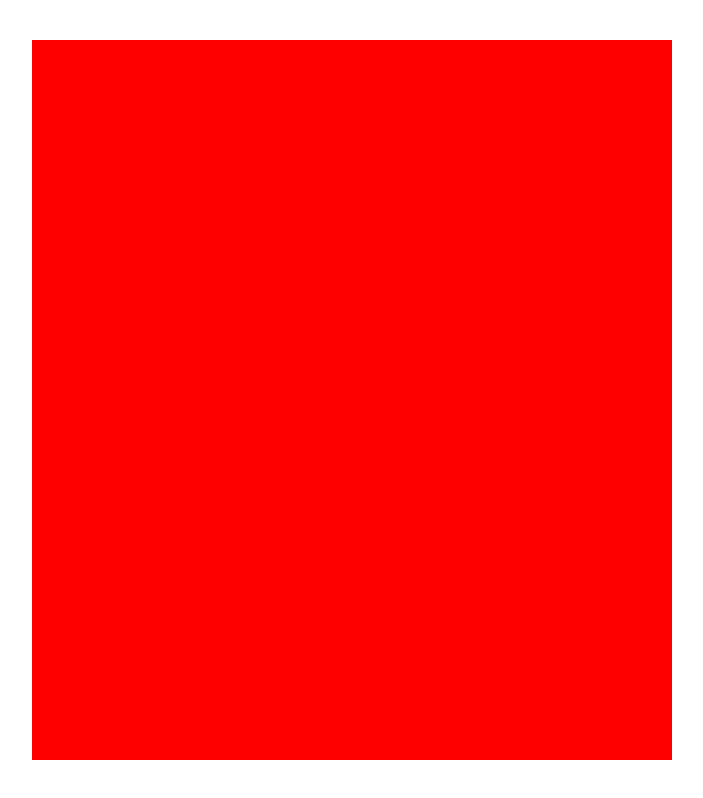
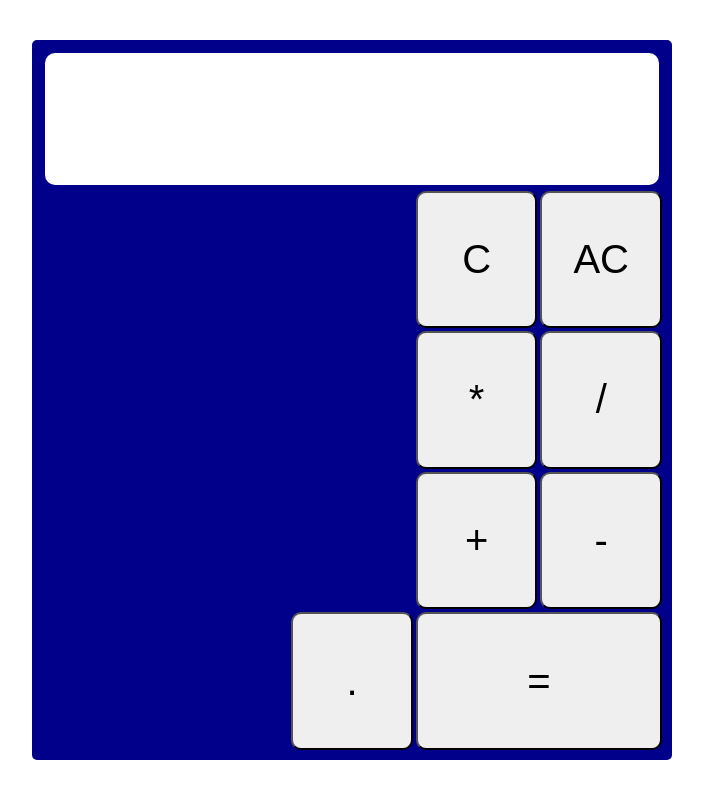
Before and after one commit to marcorampin/calculator, a plain HTML site: page index.html in a window 1280 px wide. Shown: the whole page, without its empty margins (288-991 px from the left). Drawn offline with Linux system fonts and the light colour scheme.

Commit message:
Added buttons for deleting, operators and comma

```diff
--- a/index.html
+++ b/index.html
@@ -6,7 +6,7 @@
 	<title>Calculator</title>
 
 	<link rel="stylesheet" type="text/css" href="main.css">
-	<script src="script.js" type="text/javascript"></script>
+	<script src="script.js" type="text/javascript" defer></script>
     </head>
     <body>
 	<div id="calculator">
--- a/main.css
+++ b/main.css
@@ -1,11 +1,32 @@
+* {
+    box-sizing: border-box;
+}
+
 body {
     margin: 0;
     padding: 0;
 }
 
+button {
+    border-radius: 10px;
+    font-size: 5vh;
+}
+
 #calculator {
     width: 50%;
     height: 90vh;
-    background-color: red;
+    background-color: darkblue;
     margin: 5vh auto 5vh auto;
+    display: grid;
+    grid-template-columns: repeat(5, 1fr);
+    grid-template-rows: repeat(5, 1fr);
+    gap: 3px;
+    padding: 10px;
+    border-radius: 5px;
 }
+
+#display {
+    background-color: white;
+    border-radius: 10px;
+    margin: 3px;
+}
--- a/script.js
+++ b/script.js
@@ -1,9 +1,11 @@
+//Creates the basic operations
 const add = (a, b) => a + b;
 const substract = (a, b) => a - b;
 const multiply = (a, b) => a * b;
 const divide = (a, b) => a / b;
 
-const operate = (op, num1, num2) => {
+//Manage the operator to get the right operation
+const operate = (num1, op, num2) => {
     switch (op) {
 	case '+':
 	    add(num1, num2);
@@ -19,3 +21,53 @@ const operate = (op, num1, num2) => {
 	    break;
     }
 }
+
+//Calculator button object creator that automatically assign id, class and position
+class CalcButton {
+    constructor(container, elementName, elementType, className, columnPos, rowPos) {
+	this.container = container;
+	this.elementName = elementName;
+	this.elementType = elementType;
+	this.className = className;
+	this.columnPos = columnPos;
+	this.rowPos = rowPos;
+    }
+
+    createElement() {
+	const element = document.createElement(this.elementType);
+	element.id = this.elementName;
+	element.className = this.className;
+	element.style.cssText = `grid-column: ${this.columnPos}; grid-row: ${this.rowPos}`;
+	if(this.elementType === 'button') {
+	    element.textContent = this.elementName;
+	}
+	this.container.appendChild(element);
+	return element;
+    }
+}
+
+//Calculator
+const container = document.querySelector('#calculator');
+container.addEventListener('click', (e) => console.log(e.target.className));
+//Add buttons
+const addDisplay = () => new CalcButton(container, 'display', 'div', 'display', '1/-1', 1).createElement();
+const addClear = () => new CalcButton(container, 'C', 'button', 'canc', 4, 2).createElement();
+const addAllClear = () => new CalcButton(container, 'AC', 'button', 'canc', 5, 2).createElement();
+const addComma = () => new CalcButton(container, '.', 'button', 'comma', 3, 5).createElement();
+const addOperations = () => {
+    const operations = ['*', '/', '+', '-'];
+    return operations.map((op, index) => {
+	const col = 4 + index % 2;
+	const row = Math.floor(index / 2) + 3;
+	return new CalcButton(container, op, 'button', 'op', col, row).createElement()
+    });
+};
+const addResult = () => new CalcButton(container, '=', 'button', 'result', '4/-1', 5).createElement();
+
+//Buttons
+const display = addDisplay();
+const clear = addClear();
+const allClear = addAllClear();
+const comma = addComma();
+const operations = addOperations();
+const result = addResult();
```
